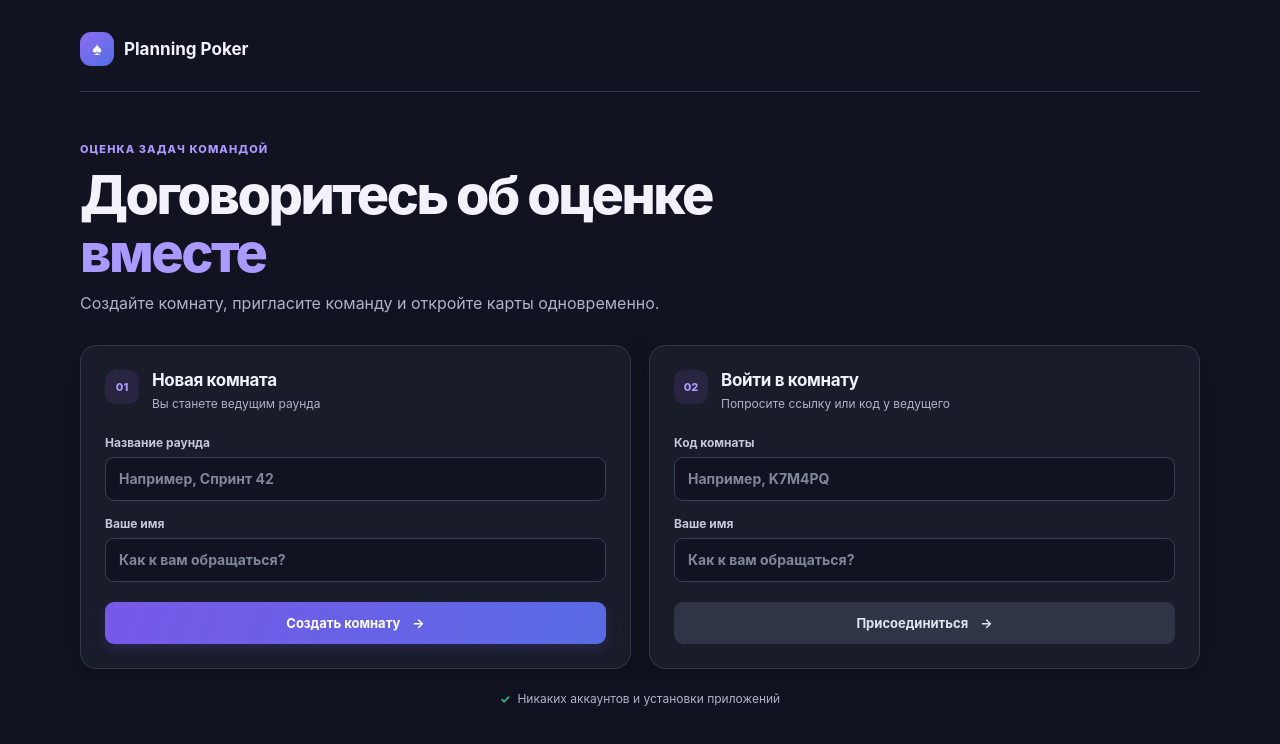
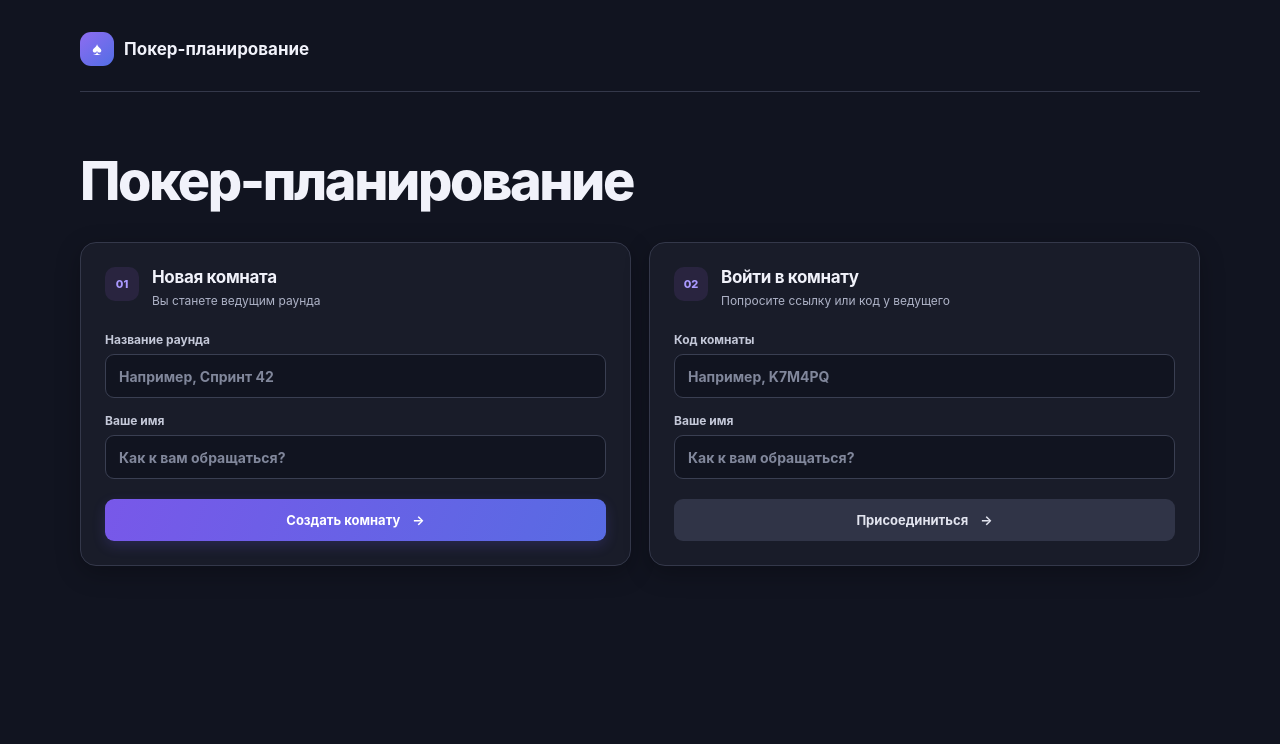
Before and after one commit to romboooo/poker-planning, a plain HTML site: page index.html in a window 1280 px wide. Drawn offline with Linux system fonts and the light colour scheme.

Commit message:
Simplify Poker Planning landing page and add shared task link

```diff
--- a/index.html
+++ b/index.html
@@ -4,8 +4,8 @@
 	<meta charset="utf-8">
 	<meta name="viewport" content="width=device-width, initial-scale=1">
 	<meta name="theme-color" content="#111420">
-	<meta name="description" content="Планирование задач командой с одновременным вскрытием оценок.">
-	<title>Planning Poker — оценка задач командой</title>
+	<meta name="description" content="Покер-планирование задач.">
+	<title>Покер-планирование</title>
 	<link rel="stylesheet" href="./app.css">
 	<script src="./app.js" defer></script>
 </head>
@@ -14,14 +14,12 @@
 	<header class="pp-header">
 		<a class="pp-brand" href="./" aria-label="Покер планирования — главная">
 			<span class="pp-brand-mark" aria-hidden="true">♠</span>
-			<span>Planning Poker</span>
+			<span>Покер-планирование</span>
 		</a>
 	</header>
 
 	<section class="pp-intro" id="pp-home">
-		<div class="pp-eyebrow">Оценка задач командой</div>
-		<h1>Договоритесь об оценке<br><span>вместе</span></h1>
-		<p class="pp-lead">Создайте комнату, пригласите команду и откройте карты одновременно.</p>
+		<h1>Покер-планирование</h1>
 		<div class="pp-forms">
 			<form class="pp-panel" id="pp-create-form">
 				<div class="pp-panel-heading">
@@ -43,7 +41,6 @@
 				<button class="pp-button pp-button-secondary" type="submit">Присоединиться <span aria-hidden="true">→</span></button>
 			</form>
 		</div>
-		<div class="pp-footnote"><span>✓</span> Никаких аккаунтов и установки приложений</div>
 	</section>
 
 	<section class="pp-room" id="pp-room" hidden>
@@ -56,6 +53,13 @@
 		</div>
 
 		<div class="pp-room-code-row"><span class="pp-live-dot"></span><span>Код комнаты</span><strong id="pp-room-code"></strong><button id="pp-copy-code" type="button">Копировать</button></div>
+		<form class="pp-panel pp-task-panel" id="pp-task-form">
+			<div class="pp-task-form-row">
+				<label for="pp-task-url">Ссылка на текущую задачу<input id="pp-task-url" name="task_url" type="url" maxlength="2048" inputmode="url" placeholder="https://…" autocomplete="url"></label>
+				<button class="pp-button pp-button-primary" id="pp-task-save" type="submit">Сохранить ссылку</button>
+			</div>
+			<a class="pp-task-link" id="pp-task-open" target="_blank" rel="noopener noreferrer" hidden>Открыть задачу <span aria-hidden="true">↗</span></a>
+		</form>
 		<div class="pp-room-grid">
 			<section class="pp-panel pp-votes-panel">
 				<div class="pp-panel-heading pp-panel-heading-spread">
```
